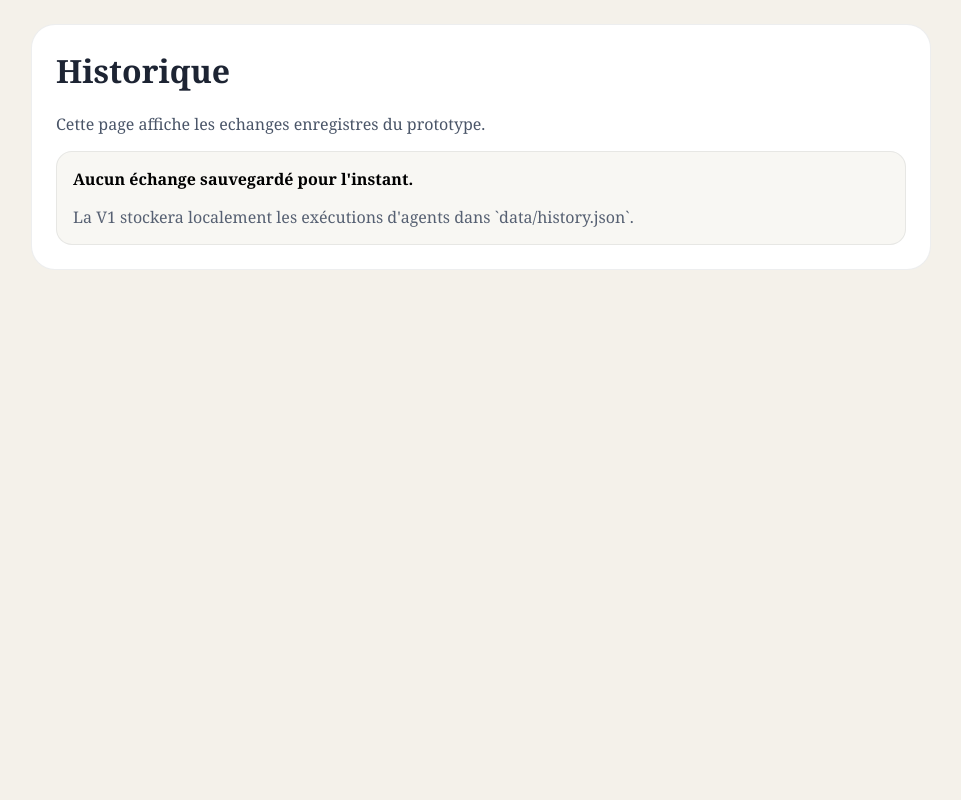
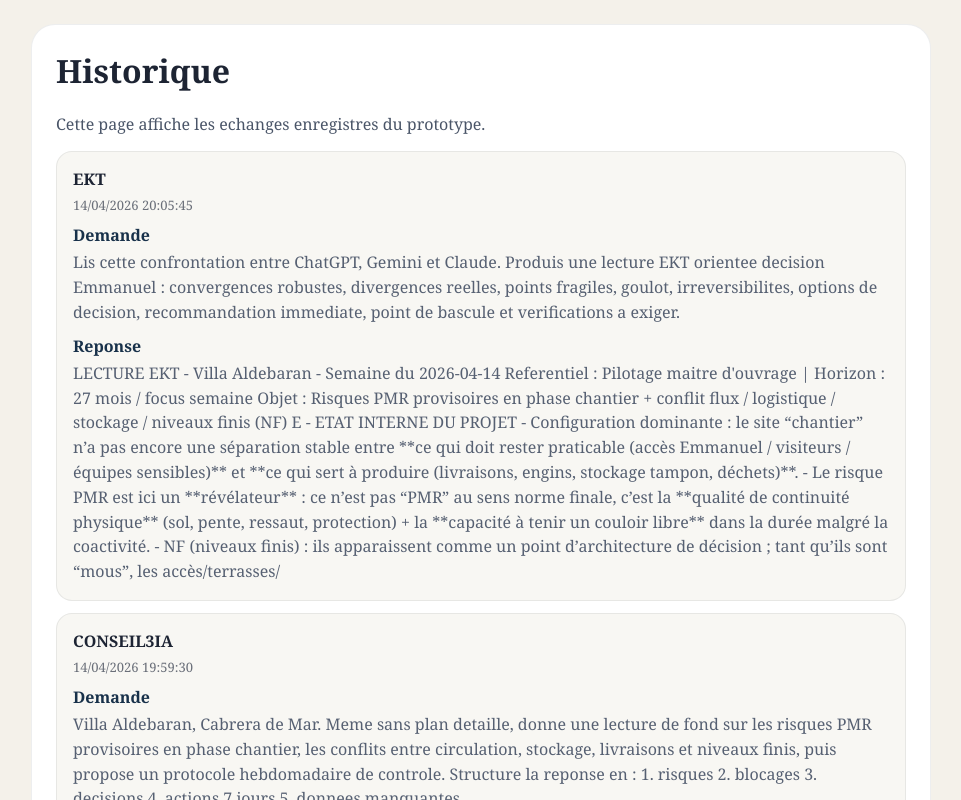
Before and after one commit to nonomanu31-cmd/villa-aldebaran-prototype, a Next.js app: page /history in a window 1280 px wide. Shown: the top 800 px of the page, without its empty margins (159-1120 px from the left). Built offline with nearby package versions, Linux system fonts and the light colour scheme.

Commit message:
Fix history page for Vercel build

```diff
--- a/components/HistoryList.tsx
+++ b/components/HistoryList.tsx
@@ -1,12 +1,35 @@
-export function HistoryList() {
+import type { AgentRunRecord } from "../lib/types";
+
+type HistoryListProps = {
+  history: AgentRunRecord[];
+};
+
+export function HistoryList({ history }: HistoryListProps) {
+  if (history.length === 0) {
+    return (
+      <div style={styles.list}>
+        <div style={styles.item}>
+          <strong>Aucun echange sauvegarde pour l&apos;instant.</strong>
+          <p style={styles.text}>
+            La V1 stocke localement les executions d&apos;agents dans `data/history.json`.
+          </p>
+        </div>
+      </div>
+    );
+  }
+
   return (
     <div style={styles.list}>
-      <div style={styles.item}>
-        <strong>Aucun échange sauvegardé pour l&apos;instant.</strong>
-        <p style={styles.text}>
-          La V1 stockera localement les exécutions d&apos;agents dans `data/history.json`.
-        </p>
-      </div>
+      {history.map((entry) => (
+        <article key={entry.id} style={styles.item}>
+          <strong style={styles.title}>{entry.agentId.toUpperCase()}</strong>
+          <p style={styles.meta}>{new Date(entry.createdAt).toLocaleString("fr-FR")}</p>
+          <p style={styles.label}>Demande</p>
+          <p style={styles.text}>{entry.userPrompt}</p>
+          <p style={styles.label}>Reponse</p>
+          <p style={styles.text}>{entry.response.slice(0, 900)}</p>
+        </article>
+      ))}
     </div>
   );
 }
@@ -22,8 +45,22 @@ const styles: Record<string, React.CSSProperties> = {
     background: "#f8f7f3",
     border: "1px solid rgba(31,40,55,0.08)",
   },
+  title: {
+    color: "#1d2433",
+  },
+  meta: {
+    margin: "6px 0 10px",
+    color: "#6a6f79",
+    fontSize: 13,
+  },
+  label: {
+    margin: "10px 0 4px",
+    color: "#18314a",
+    fontWeight: 700,
+  },
   text: {
-    marginBottom: 0,
+    margin: 0,
     color: "#566072",
+    lineHeight: 1.55,
   },
 };
```
